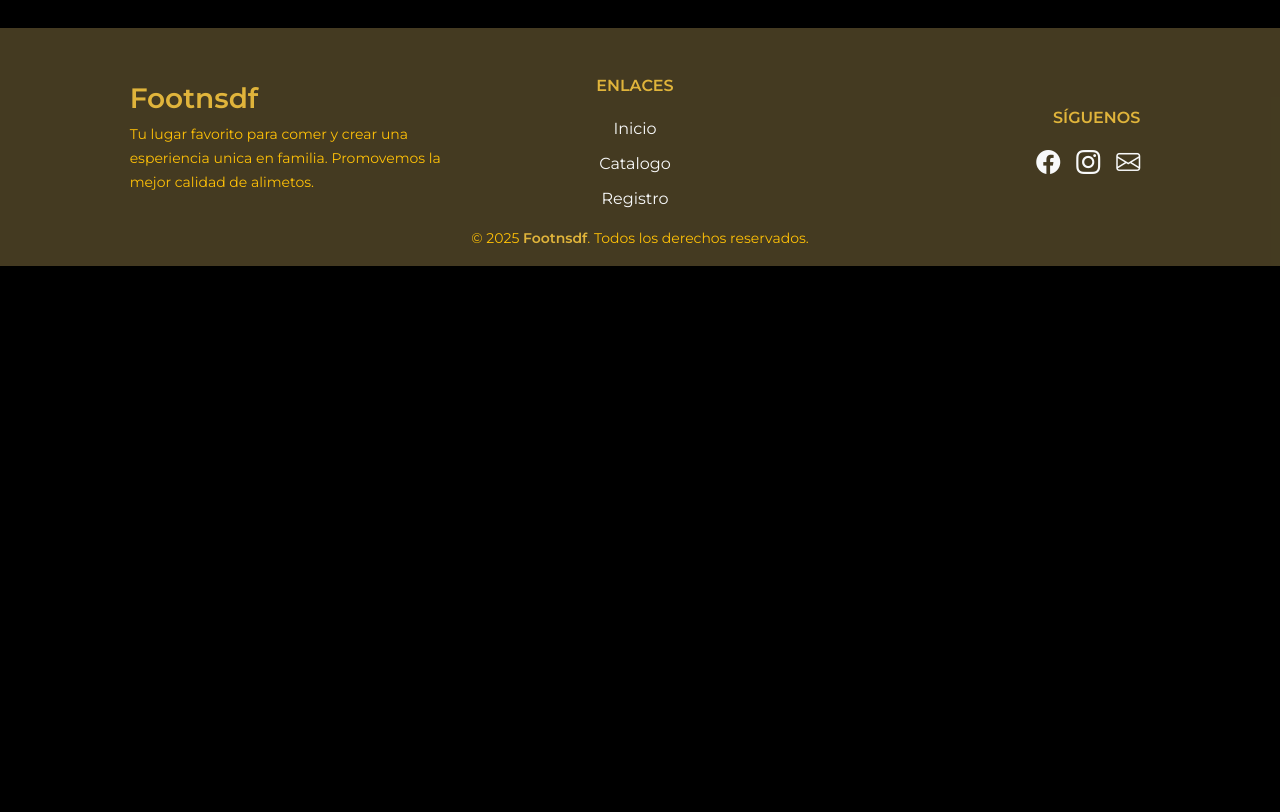
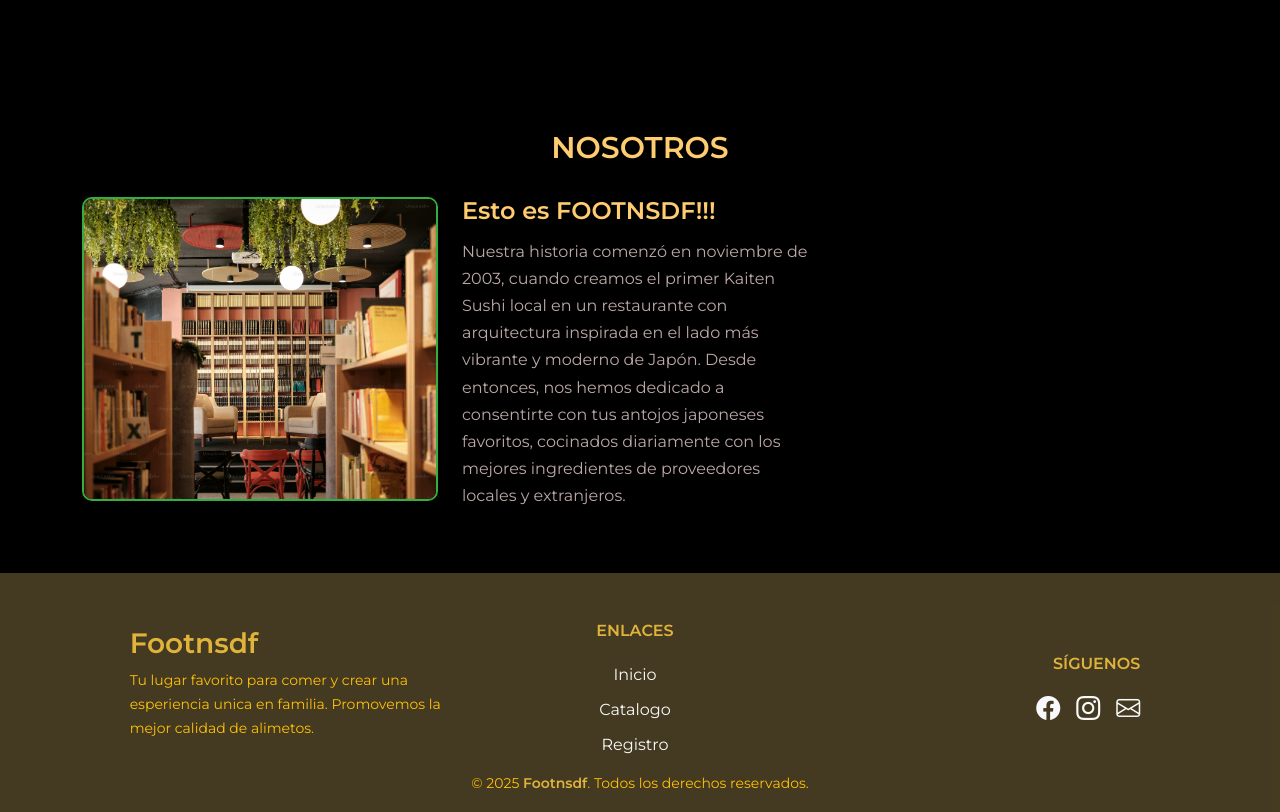
Before and after one commit to jhiss-rc/Proyecto-Prueba-web, a plain HTML site: page index.html in a window 1280 px wide. Shown: the part 920-1732 px from the top of the page. Before the commit the page ends 1186 px from the top, so only its background shows below. Drawn offline with nearby package versions, Linux system fonts and the light colour scheme.

Commit message:
se añadio cards de informacion 1

```diff
--- a/index.html
+++ b/index.html
@@ -46,6 +46,29 @@
   </div>
 </section>
 
+ <section class="texto1">
+    <h2>NOSOTROS</h2>
+  </section>
+
+<section class="container mb-5 my-3">
+  <div class="row g-4">
+      <div class="col-12 col-md-4">
+        <div class="image-container">
+          <img src="imagenes/biblioteca digital.jpg" alt="Biblioteca digital">
+          <div class="image-overlay">
+            <h3>Historia</h3>
+            <p></p>
+          </div>
+        </div>
+    </div>
+    <div class="col-12 col-md-4">
+      <h2>Esto es FOOTNSDF!!!</h2>
+      <p>Nuestra historia comenzó en noviembre de 2003, cuando creamos el primer Kaiten Sushi local en un restaurante con arquitectura inspirada en el lado más vibrante y moderno de Japón.
+Desde entonces, nos hemos dedicado a consentirte con tus antojos japoneses favoritos, cocinados diariamente con los mejores ingredientes de proveedores locales y extranjeros.</p>
+    </div>
+</section>
+
+
 
 
 <footer class="text-light pt-5 pb-3 mt-5" style="background-color: #5c4f2dbd;">
```
